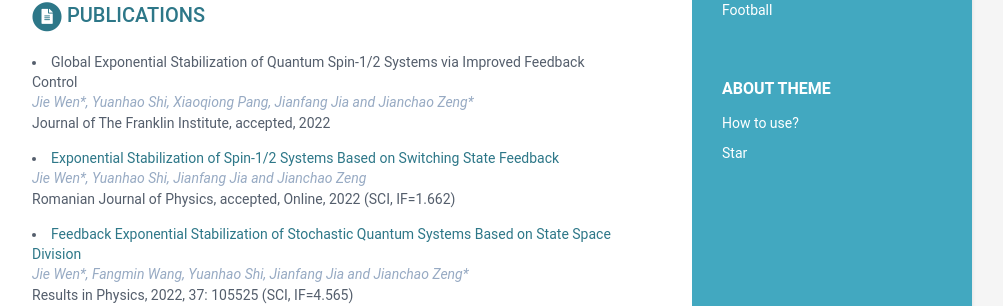
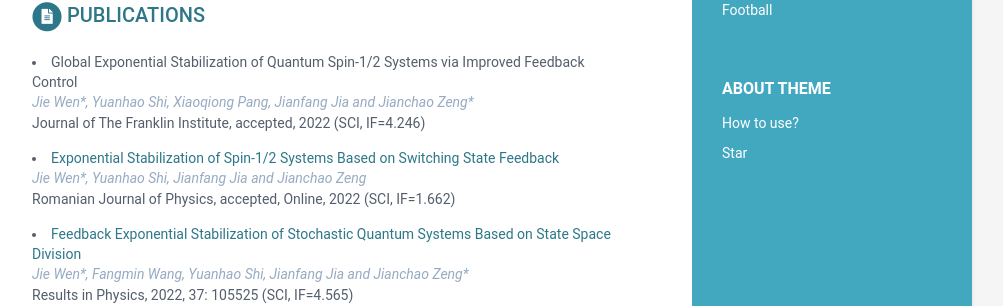
Before and after one commit to wenjie015/wenjie, a Jekyll site: the page built from index.html, in a window 1280 px wide and 900 px high, scrolled down 747 px. Shown: the part 145-451 px from the top of the window, without its empty margins (168-1171 px from the left). Built offline with Jekyll 4.4.1, drawn with Linux system fonts in a browser that asks for light colours.

Commit message:
Update data.yml

```diff
--- a/_data/data.yml
+++ b/_data/data.yml
@@ -64,7 +64,7 @@ publications:
       - title: Global Exponential Stabilization of Quantum Spin-1/2 Systems via Improved Feedback Control
         link:
         authors: Jie Wen*, Yuanhao Shi, Xiaoqiong Pang, Jianfang Jia and Jianchao Zeng*
-        conference: "Journal of The Franklin Institute, accepted, 2022"
+        conference: "Journal of The Franklin Institute, accepted, 2022 (SCI, IF=4.246)"
 
       - title: Exponential Stabilization of Spin-1/2 Systems Based on Switching State Feedback
         link:  https://rjp.nipne.ro/accepted_papers.html
```
